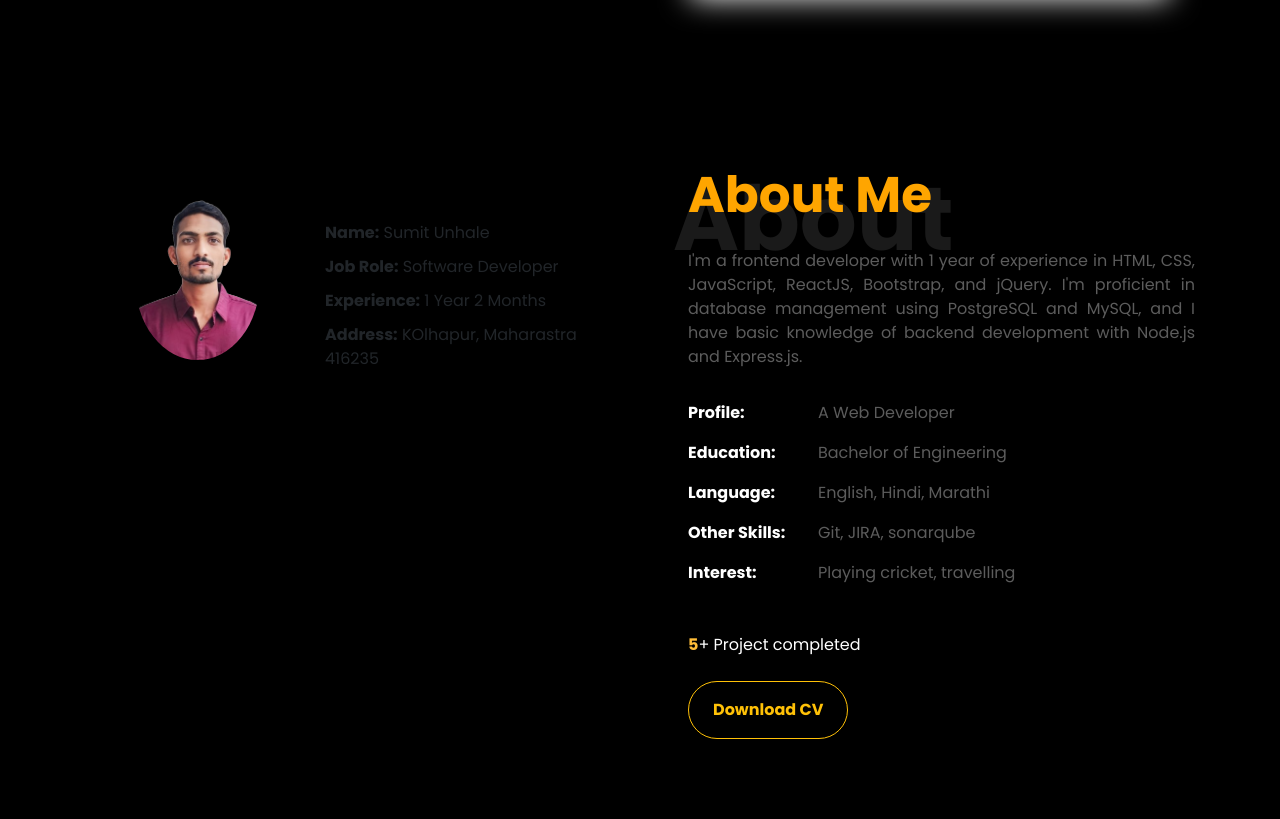
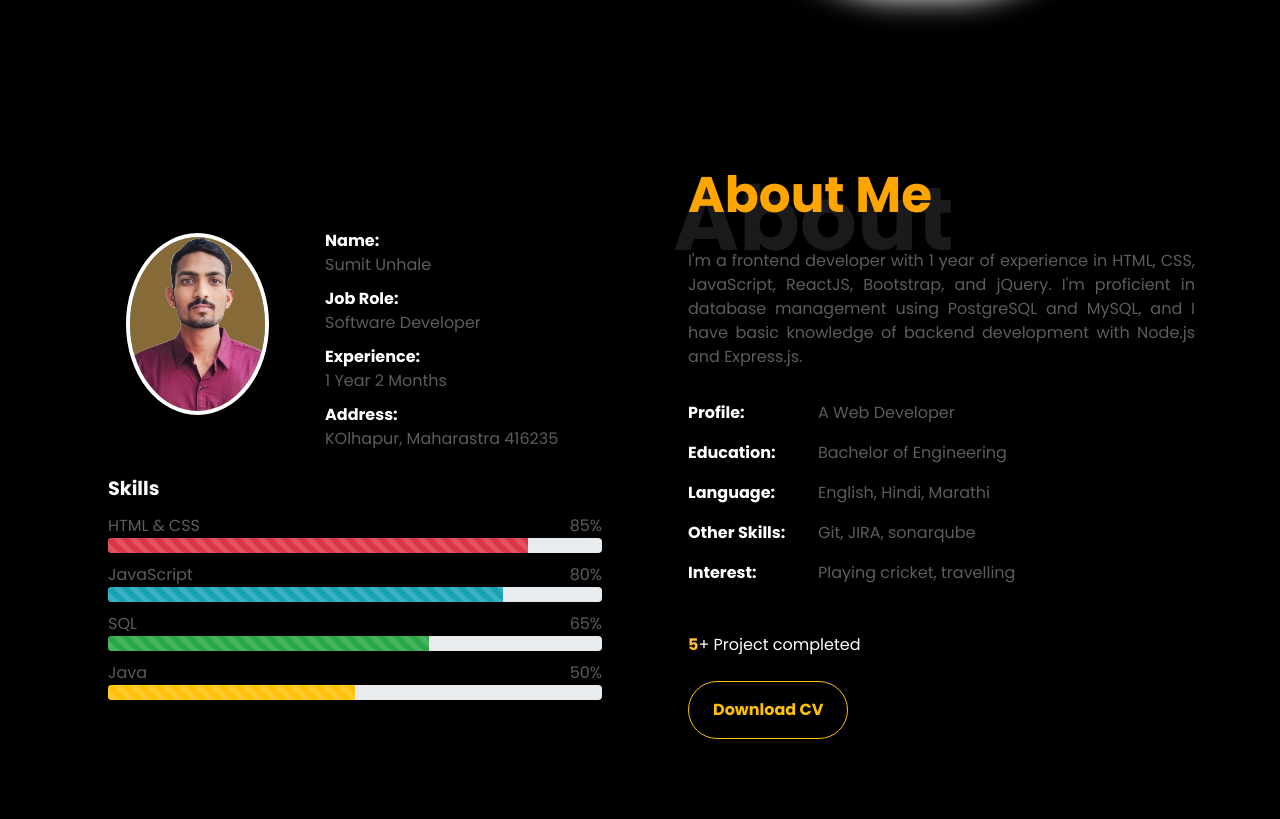
Before and after one commit to SumitUnhale96/Portfolio, a plain HTML site: page project/index.html in a window 1280 px wide. Shown: the part 753-1572 px from the top of the page. Drawn offline with nearby package versions, Linux system fonts and the light colour scheme.

Commit message:
new update

```diff
--- a/project/css/home.css
+++ b/project/css/home.css
@@ -41,6 +41,7 @@ body{
     font-weight: bold;
 }
 .navbar-nav .nav-item .nav-link {
+    padding-left: 15px;
     position: relative;
     color: #fff;
     /* border-bottom: 2px solid transparent; */
@@ -95,6 +96,8 @@ body{
     filter: drop-shadow(1px 1px 15px #fff);
     transition: transform 0.4s ease;
     transform-origin: 48% 20%;
+    background-color: #6c5424;
+    border-radius: 45%;
 }
 .home_img:hover{
     transform: scale(1.05);
@@ -145,7 +148,9 @@ body{
 .rounded-image {
     border-radius: 50%;
     width: 100%;
-    max-width: 125px;
+    max-width: 135px;
+    background-color: rgb(134, 106, 56);
+    outline: 4px solid #fff;
   }
   .info-list {
     list-style-type: none;
@@ -153,4 +158,35 @@ body{
   }
   .info-list li {
     margin-bottom: 10px;
+    color: #99999999;
   }
+  .inner-list{
+    color: #fff;
+  }
+  .skills-section {
+    margin-top: 20px;
+  }
+  .skill-af .title-s {
+    font-size: 1.2em;
+    font-weight: bold;
+    margin-bottom: 10px;
+  }
+  .skill-af .progress {
+    height: 15px;
+    margin-bottom: 10px;
+  }
+  .skill-af .progress-bar {
+    line-height: 20px;
+  }
+  .skill-af span {
+    font-size: 1em;
+  }
+  .skill-af .pull-right {
+    float: right;
+  }
+  .title-s{
+    color: #fff;
+  }
+  .skill span{
+    color: #99999999;
+  }
--- a/project/index.html
+++ b/project/index.html
@@ -1,69 +1,201 @@
 <!DOCTYPE html>
 <html lang="en">
   <head>
-    <meta charset="UTF-8">
-    <meta name="viewport" content="width=device-width, initial-scale=1.0">
+    <meta charset="UTF-8" />
+    <meta name="viewport" content="width=device-width, initial-scale=1.0" />
     <title>Sumit Unhale Portfolio</title>
-    <link href="https://fonts.googleapis.com/css2?family=Poppins:wght@400;700&display=swap" rel="stylesheet">
-    <link href="https://stackpath.bootstrapcdn.com/bootstrap/4.5.2/css/bootstrap.min.css" rel="stylesheet">
-    <link rel="stylesheet" href="/css/bootstrap.min.css">
-    <link rel="stylesheet" href="css/home.css">
+    <link
+      href="https://fonts.googleapis.com/css2?family=Poppins:wght@400;700&display=swap"
+      rel="stylesheet"
+    />
+    <link
+      href="https://stackpath.bootstrapcdn.com/bootstrap/4.5.2/css/bootstrap.min.css"
+      rel="stylesheet"
+    />
+    <link rel="stylesheet" href="/css/bootstrap.min.css" />
+    <link rel="stylesheet" href="css/home.css" />
   </head>
   <body>
     <nav class="navbar navbar-dark bg-dark navbar-expand-lg" id="navbar">
       <div class="container">
-          <a class="navbar-brand" style="color: orange; font-weight: bold;" href="#"> Sumit Unhale </a>
-          <button class="navbar-toggler" type="button" data-bs-toggle="collapse" data-bs-target="#navbarSupportedContent" aria-controls="navbarSupportedContent" aria-expanded="false" aria-label="Toggle navigation">
+        <a
+          class="navbar-brand"
+          style="color: orange; font-weight: bold"
+          href="#"
+        >
+          Sumit Unhale
+        </a>
+        <button
+          class="navbar-toggler"
+          type="button"
+          data-bs-toggle="collapse"
+          data-bs-target="#navbarSupportedContent"
+          aria-controls="navbarSupportedContent"
+          aria-expanded="false"
+          aria-label="Toggle navigation"
+        >
           <span class="navbar-toggler-icon"></span>
         </button>
         <div class="collapse navbar-collapse" id="ftco-nav">
           <ul class="navbar-nav nav ml-auto">
-	          <li class="nav-item"><a href="#home-section" class="nav-link"><span>Home</span></a></li>
-	          <li class="nav-item"><a href="#about-section" class="nav-link"><span>About</span></a></li>
-	          <li class="nav-item"><a href="#resume-section" class="nav-link"><span>Resume</span></a></li>
-	          <li class="nav-item"><a href="#projects-section" class="nav-link"><span>Projects</span></a></li>
-	          <li class="nav-item"><a href="#contact-section" class="nav-link"><span>Contact</span></a></li>
+            <li class="nav-item">
+              <a href="#home-section" class="nav-link"><span>Home</span></a>
+            </li>
+            <li class="nav-item">
+              <a href="#about-section" class="nav-link"><span>About</span></a>
+            </li>
+            <li class="nav-item">
+              <a href="#resume-section" class="nav-link"><span>Resume</span></a>
+            </li>
+            <li class="nav-item">
+              <a href="#projects-section" class="nav-link"
+                ><span>Projects</span></a
+              >
+            </li>
+            <li class="nav-item">
+              <a href="#contact-section" class="nav-link"
+                ><span>Contact</span></a
+              >
+            </li>
           </ul>
         </div>
       </div>
     </nav>
     <section id="home-section" class="hero content">
       <div class="container">
-          <div class="row d-flex align-items-center" style="height: 100vh; font-weight: bold;">
-            <div class="text col-md-6 d-flex flex-column align-items-start justify-content-center">
+        <div
+          class="row d-flex align-items-center"
+          style="height: 100vh; font-weight: bold"
+        >
+          <div
+            class="text col-md-6 d-flex flex-column align-items-start justify-content-center"
+          >
             <span class="subheading">Hello!</span>
-                <h1 class="mb-4 mt-3 ownNameM">I'm <span class="ownName">Sumit Unhale</span></h1>
-                <h2 class="mb-4 fade-text" id="changingText">A Frontend Developer</h2>
+            <h1 class="mb-4 mt-3 ownNameM">
+              I'm <span class="ownName">Sumit Unhale</span>
+            </h1>
+            <h2 class="mb-4 fade-text" id="changingText">
+              A Frontend Developer
+            </h2>
             <p>
-                    <a href="#" class="btn hbtn hbtn-h btn-warning py-3 px-4">Hire me</a>
-                    <a href="#" class="btn hbtn btn-white btn-outline-warning py-3 px-4">My works</a>
+              <a href="#" class="btn hbtn hbtn-h btn-warning py-3 px-4"
+                >Hire me</a
+              >
+              <a
+                href="#"
+                class="btn hbtn btn-white btn-outline-warning py-3 px-4"
+                >My works</a
+              >
             </p>
           </div>
-            <div class="col-md-6 d-flex align-items-center justify-content-center">
-                <img class="home_img" src="images/home_image.png" alt="this is home images">
+          <div
+            class="col-md-6 d-flex align-items-center justify-content-center"
+          >
+            <img
+              class="home_img"
+              src="images/home_image.png"
+              alt="this is home images"
+            />
           </div>
         </div>
       </div>
     </section>
 
-
-      <section class="ftco-about img ftco-section ftco-no-pb mt-5" id="about-section">
+    <section
+      class="ftco-about img ftco-section ftco-no-pb mt-5"
+      id="about-section"
+    >
       <div class="container">
         <div class="row">
           <!-- <div class="row d-flex align-items-stretch"> -->
-            <div class="col-md-6 col-lg-6 mt-2">
+          <div class="col-md-6 col-lg-6 mt-3">
             <div class="container-fluid">
               <div class="row">
-                  <div class="col-md-5 d-flex justify-content-center align-items-center">
-                    <img src="images/home_image.png" alt="Profile Image" class="rounded-image">
+                <div
+                  class="col-md-5 d-flex justify-content-center align-items-center"
+                >
+                  <img
+                    src="images/home_image.png"
+                    alt="Profile Image"
+                    class="rounded-image"
+                  />
                 </div>
                 <div class="col-md-7">
                   <ul class="info-list mt-5">
-                      <li><strong>Name:</strong> Sumit Unhale</li>
-                      <li><strong>Job Role:</strong> Software Developer</li>
-                      <li><strong>Experience:</strong> 1 Year 2 Months</li>
-                      <li><strong>Address:</strong> KOlhapur, Maharastra 416235</li>
+                    <li>
+                      <strong class="inner-list d-flex">Name:</strong> Sumit
+                      Unhale
+                    </li>
+                    <li>
+                      <strong class="inner-list d-flex">Job Role:</strong>
+                      Software Developer
+                    </li>
+                    <li>
+                      <strong class="inner-list d-flex">Experience:</strong> 1
+                      Year 2 Months
+                    </li>
+                    <li>
+                      <strong class="inner-list d-flex">Address:</strong>
+                      KOlhapur, Maharastra 416235
+                    </li>
                   </ul>
+                </div>
+              </div>
+              <div class="skill-section m-2">
+                <div class="skill-af">
+                  <p class="title-s">Skills</p>
+                  <div class="skill">
+                    <span>HTML & CSS</span><span class="pull-right">85%</span>
+                    <div class="progress">
+                      <div
+                        class="progress-bar bg-danger progress-bar-striped progress-bar-animated"
+                        role="progressbar"
+                        style="width: 85%"
+                        aria-valuenow="85"
+                        aria-valuemin="0"
+                        aria-valuemax="100"
+                      ></div>
+                    </div>
+                  </div>
+                  <div class="skill">
+                    <span>JavaScript</span><span class="pull-right">80%</span>
+                    <div class="progress">
+                      <div
+                        class="progress-bar bg-info progress-bar-striped progress-bar-animated"
+                        role="progressbar"
+                        style="width: 80%"
+                        aria-valuenow="80"
+                        aria-valuemin="0"
+                        aria-valuemax="100"
+                      ></div>
+                    </div>
+                  </div>
+                  <div class="skill">
+                    <span>SQL</span><span class="pull-right">65%</span>
+                    <div class="progress">
+                      <div
+                        class="progress-bar bg-success progress-bar-striped progress-bar-animated"
+                        role="progressbar"
+                        style="width: 65%"
+                        aria-valuenow="65"
+                        aria-valuemin="0"
+                        aria-valuemax="100"
+                      ></div>
+                    </div>
+                  </div>
+                  <div class="skill">
+                    <span>Java</span><span class="pull-right">50%</span>
+                    <div class="progress">
+                      <div
+                        class="progress-bar bg-warning progress-bar-striped progress-bar-animated"
+                        role="progressbar"
+                        style="width: 50%"
+                        aria-valuenow="50"
+                        aria-valuemin="0"
+                        aria-valuemax="100"
+                      ></div>
+                    </div>
+                  </div>
                 </div>
               </div>
             </div>
@@ -73,23 +205,47 @@
               <div class="col-md-12 heading-section ftco-animate">
                 <h1 class="big">About</h1>
                 <h2 class="mb-4">About Me</h2>
-                  <p>I'm a frontend developer with 1 year of experience in HTML, CSS, JavaScript, ReactJS, Bootstrap, and jQuery. I'm proficient in database management using PostgreSQL and MySQL, and I have basic knowledge of backend development with Node.js and Express.js.</p>
+                <p>
+                  I'm a frontend developer with 1 year of experience in HTML,
+                  CSS, JavaScript, ReactJS, Bootstrap, and jQuery. I'm
+                  proficient in database management using PostgreSQL and MySQL,
+                  and I have basic knowledge of backend development with Node.js
+                  and Express.js.
+                </p>
                 <ul class="about-info mt-4 px-md-0 px-2">
-                    <li class="d-flex"><span>Profile:</span> <span>A Web Developer</span></li>
-                    <li class="d-flex"><span>Education:</span> <span>Bachelor of Engineering</span></li>
-                    <li class="d-flex"><span>Language:</span> <span>English, Hindi, Marathi</span></li>
-                    <li class="d-flex"><span>Other Skills:</span> <span>Git, JIRA, sonarqube</span></li>
-                    <li class="d-flex"><span>Interest: </span> <span>Playing cricket, travelling</span></li>
+                  <li class="d-flex">
+                    <span>Profile:</span> <span>A Web Developer</span>
+                  </li>
+                  <li class="d-flex">
+                    <span>Education:</span> <span>Bachelor of Engineering</span>
+                  </li>
+                  <li class="d-flex">
+                    <span>Language:</span> <span>English, Hindi, Marathi</span>
+                  </li>
+                  <li class="d-flex">
+                    <span>Other Skills:</span> <span>Git, JIRA, sonarqube</span>
+                  </li>
+                  <li class="d-flex">
+                    <span>Interest: </span>
+                    <span>Playing cricket, travelling</span>
+                  </li>
                 </ul>
               </div>
             </div>
             <div class="counter-wrap ftco-animate d-flex mt-md-3">
               <div class="text">
                 <p class="mb-4">
-                    <span class="number" data-number="5">5</span><span>+  </span>
+                  <span class="number" data-number="5">5</span><span>+ </span>
                   <span>Project completed</span>
                 </p>
-                  <p><a href="#" class="btn hbtn btn-white btn-outline-warning py-3 px-4"> Download CV </a></p>
+                <p>
+                  <a
+                    href="#"
+                    class="btn hbtn btn-white btn-outline-warning py-3 px-4"
+                  >
+                    Download CV
+                  </a>
+                </p>
               </div>
             </div>
           </div>
@@ -99,6 +255,7 @@
     </section>
 
 
+
     <script src="script/main.js"></script>
     <script src="https://code.jquery.com/jquery-3.5.1.slim.min.js"></script>
     <script src="https://cdn.jsdelivr.net/npm/@popperjs/core@2.5.3/dist/umd/popper.min.js"></script>
```
Lines whose indentation alone changed are shown as unchanged.
